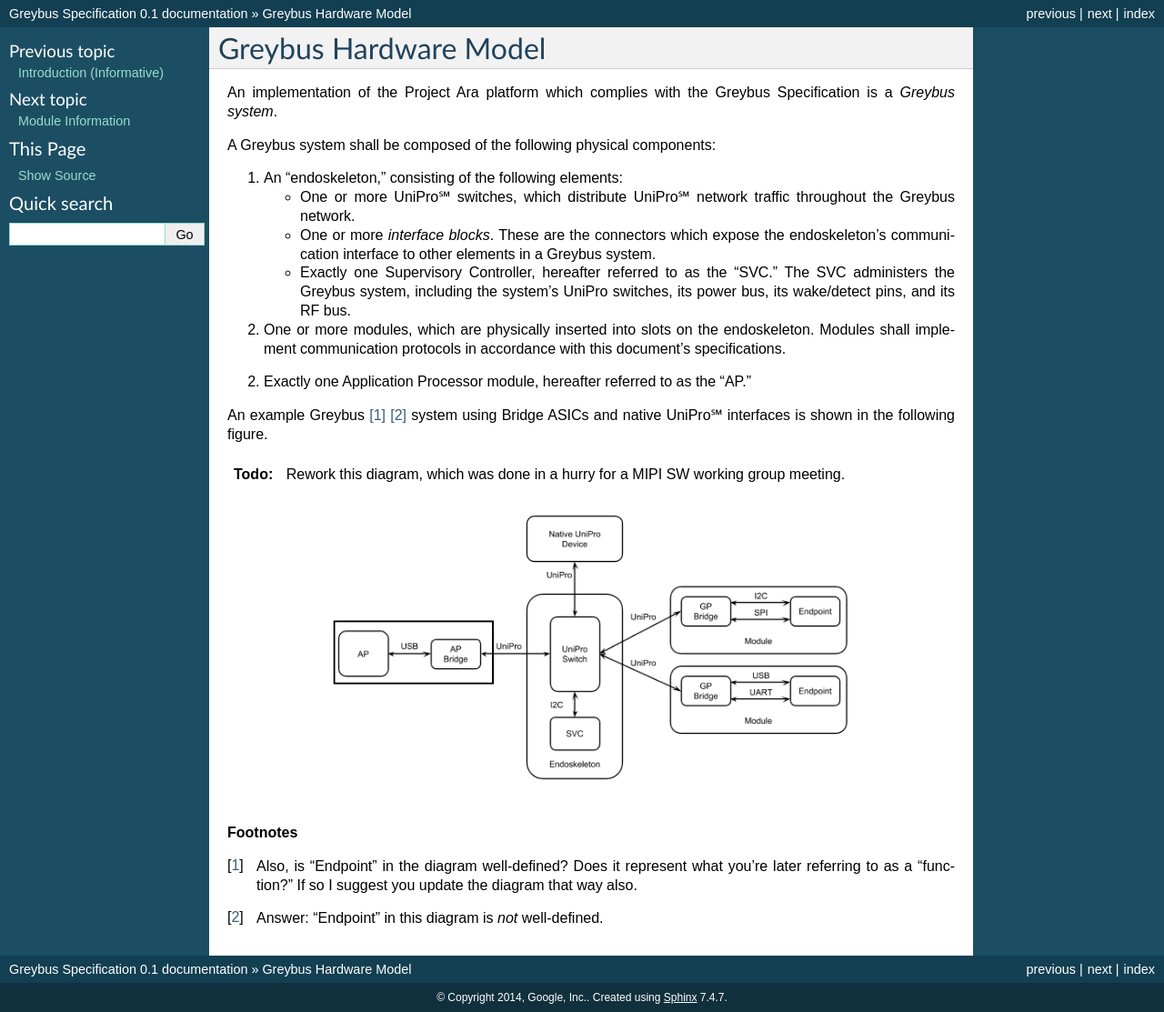
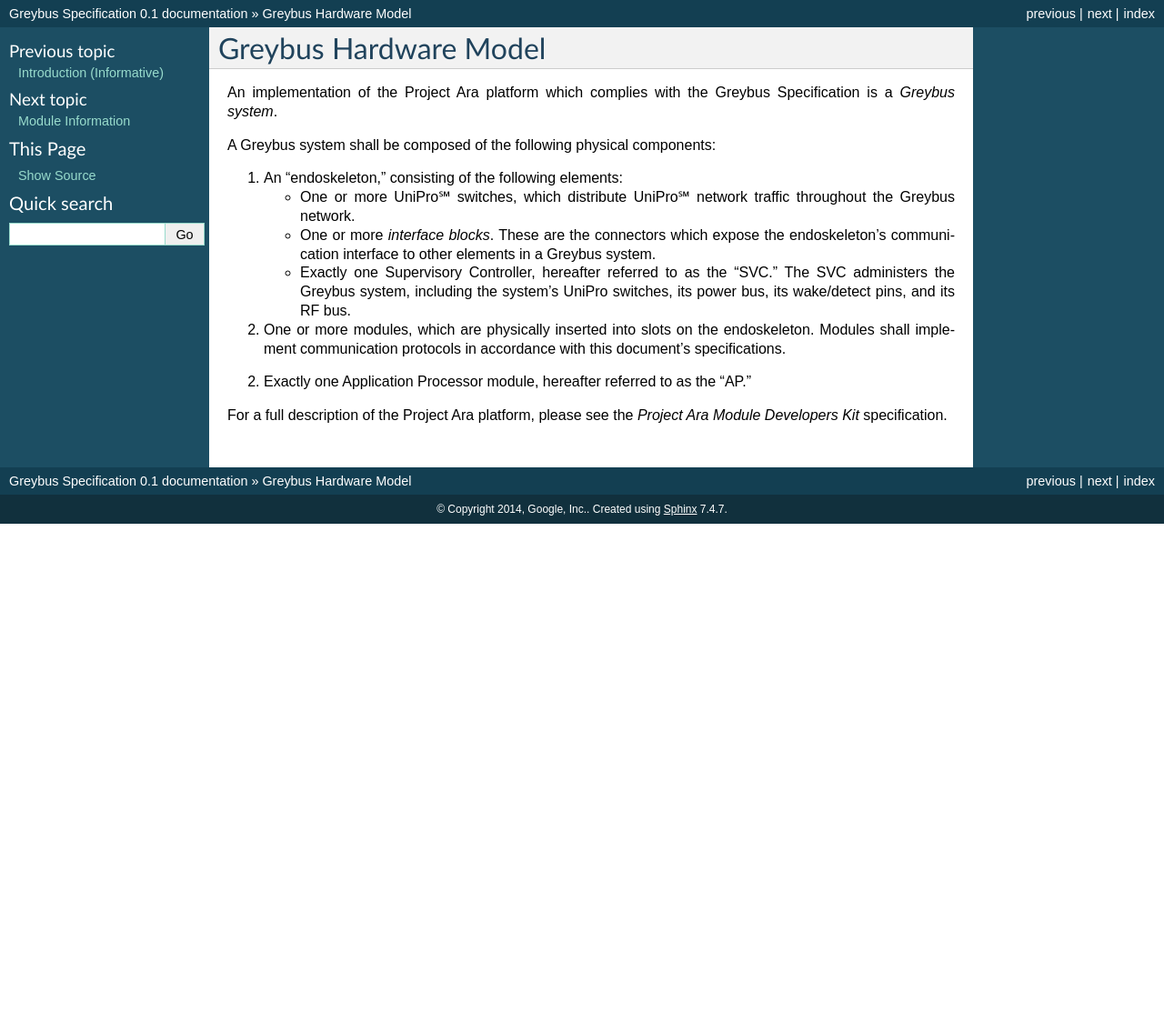
Before and after one commit to projectara/greybus-spec, a Sphinx documentation site: the page built from source/hardware_model.rst, in a window 1280 px wide. Shown: the whole page at 91% size. Built offline with Sphinx 7.4.7, drawn with Linux system fonts in a browser that asks for light colours; after the commit the page ends 900 px from its top, so only the background shows below that.

Commit message:
Hardware Model: resolve the diagram footnote
We don't need to have yet-another-networ-diagram anymore now that the
MDK is up to date and contains lots of hardware information and diagrams
about what the system looks like.  So refer to that instead of trying to
keep things in sync here.

This removes the static image from the documet as it is no longer
needed.

Reviewed-by: Marti Bolivar <mbolivar@leaflabs.com>
Signed-off-by: Greg Kroah-Hartman <greg@kroah.com>

```diff
--- a/source/hardware_model.rst
+++ b/source/hardware_model.rst
@@ -30,23 +30,5 @@ components:
 2. Exactly one Application Processor module, hereafter referred to as
    the “AP.”
 
-An example Greybus [#a]_ [#b]_ system using Bridge ASICs and native
-|unipro| interfaces is shown in the following figure.
-
-.. todo::
-   Rework this diagram, which was done in a hurry for a MIPI SW
-   working group meeting.
-
-.. figure:: _static/example-system.png
-   :alt: Example Greybus system
-   :figwidth: 6in
-   :align: center
-
-
-.. rubric:: Footnotes
-
-.. [#a] Also, is "Endpoint" in the diagram well-defined?  Does it
-        represent what you're later referring to as a "function?"  If
-        so I suggest you update the diagram that way also.
-
-.. [#b] Answer:  "Endpoint" in this diagram is *not* well-defined.
+For a full description of the Project Ara platform, please see the
+*Project Ara Module Developers Kit* specification.
```
Also changed, not shown: source/_static/example-system.png (deleted).
